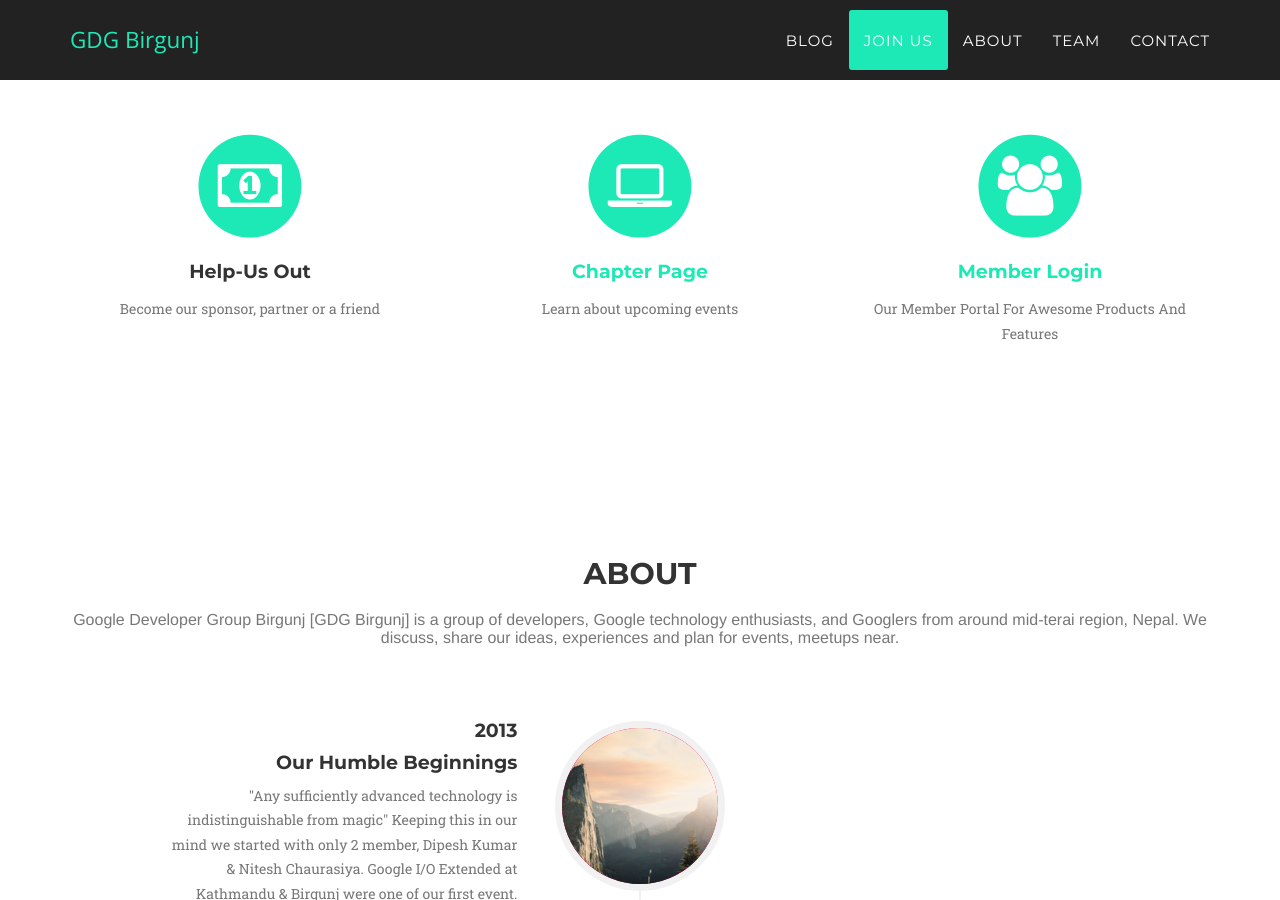
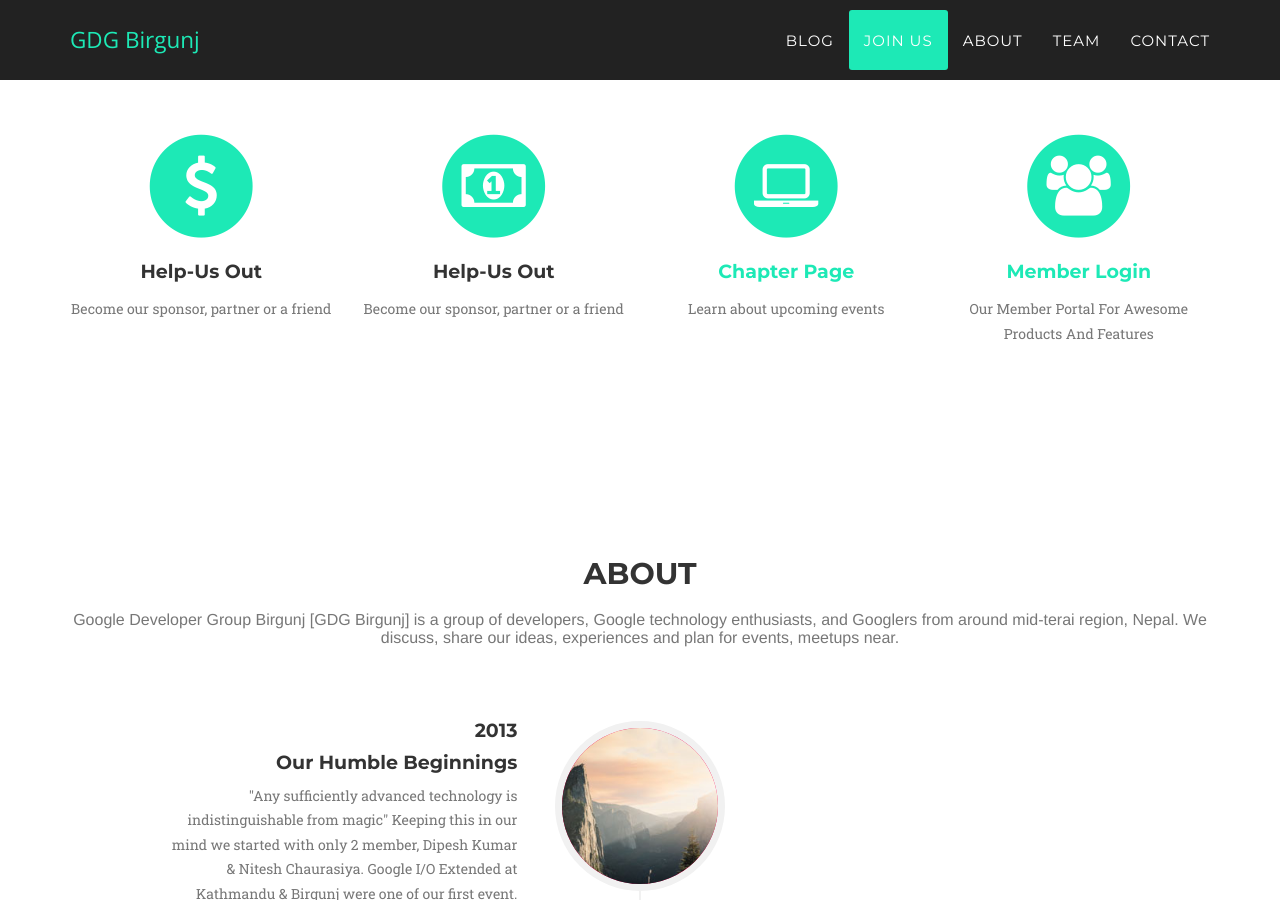
Before and after one commit to gdgbirgunj/gdgbirgunj.org, a Jekyll site: the page built from index.html, in a window 1280 px wide and 900 px high, scrolled down 850 px. Built offline with Jekyll 4.4.1, drawn with Linux system fonts in a browser that asks for light colours; some web fonts are replaced.

Commit message:
editing services

```diff
--- a/_includes/services.html
+++ b/_includes/services.html
@@ -8,7 +8,16 @@
                 </div>
             </div>
             <div class="row text-center">
-                <div class="col-md-4">
+                <div class="col-md-3">
+                    <span class="fa-stack fa-4x">
+                        <i class="fa fa-circle fa-stack-2x text-primary"></i>
+                        <i class="fa fa-usd fa-stack-1x fa-inverse"></i>
+                    </span>
+                    <h4 class="service-heading">Help-Us Out</h4>
+                    <p class="text-muted">Become our sponsor, partner or a friend</p>
+                </div>
+
+				<div class="col-md-3">
                     <span class="fa-stack fa-4x">
                         <i class="fa fa-circle fa-stack-2x text-primary"></i>
                         <i class="fa fa-money fa-stack-1x fa-inverse"></i>
@@ -16,7 +25,8 @@
                     <h4 class="service-heading">Help-Us Out</h4>
                     <p class="text-muted">Become our sponsor, partner or a friend</p>
                 </div>
-                <div class="col-md-4">
+
+                <div class="col-md-3">
                     <span class="fa-stack fa-4x">
                         <i class="fa fa-circle fa-stack-2x text-primary"></i>
                         <i class="fa fa-laptop fa-stack-1x fa-inverse"></i>
@@ -24,7 +34,7 @@
                     <h4 class="service-heading"><a href="https://developers.google.com/groups/chapter/112807703637841959875/" target="_blank">Chapter Page</a></h4>
                     <p class="text-muted">Learn about upcoming events</p>
                 </div>
-                <div class="col-md-4">
+                <div class="col-md-3">
                     <span class="fa-stack fa-4x">
                         <i class="fa fa-circle fa-stack-2x text-primary"></i>
                         <i class="fa fa-group (alias) fa-stack-1x fa-inverse"></i>
```
Also changed, not shown: README.md, 1 other file.
